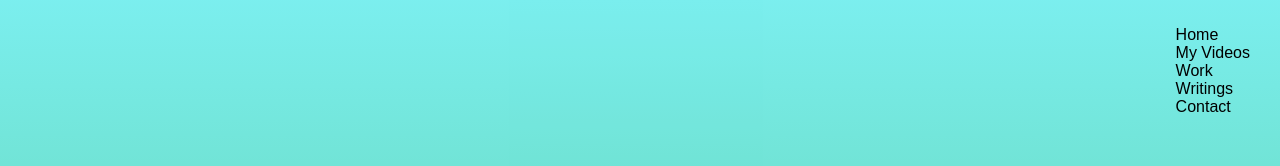
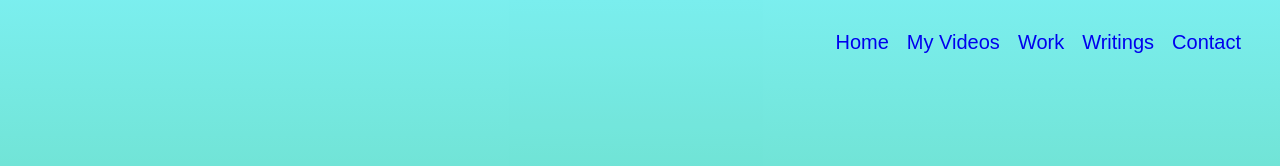
Before and after one commit to Pavani2021/WhiteHatJr.Pavani, a plain HTML site: page index.html in a window 1280 px wide. Shown: the top 166 px of the page. Drawn offline with Linux system fonts and the light colour scheme.

Commit message:
Add files via upload

```diff
--- a/index.html
+++ b/index.html
@@ -9,11 +9,11 @@
 <body>
 
     <ul class="menu">
-    <li class="links">Home</li>
-        <li class="links">My Videos</li>
-        <li class="links">Work</li>
-        <li class="links">Writings</li>
-        <li class="links">Contact</li>
+        <li class="links"><a href="#welcome">Home</a></li>
+        <li class="links"><a href="#videos">My Videos</a></li>
+        <li class="links"><a href="#work">Work</a></li>
+        <li class="links"><a href="writings">Writings</a></li>
+        <li class="links"><a href="#contact">Contact</a></li>
     </ul>
     <section id="welcome">
         <div class="parallax-inner"> <img src="sir-tim-berners-lee-smiling_5e289fca64486.png" class="profile" />
@@ -27,6 +27,26 @@
         <p>Tim Berners-Lee is a software engineer who invented the Internet (or the World Wide Web) in 1989 while at CERN, the European Particle Physics Laboratory. He is director of the World Wide Web Consortium that he founded and a Professor in the Computer Science Department at the University of Oxford.
             In 2001 he became a Fellow of the Royal Society and in 2004 he was knighted.<br><br>In 1994 Berners-Lee founded the World Wide Web Consortium (W3C) at the Laboratory of Computer Science (LCS) at the Massachusetts Institute of Technology in Boston. It was made up of companies that wanted to work together to create Web standards and also improve the Web. It was quickly agreed that the technology should be free of royalties and patents. Berners-Lee has served as director of this W3C since it was founded. In 1995 Microsoft produced the first version of Internet Explorer and this commercial browser created enormous growth in websites and web users. The Web was first used for e-commerce in 1997.</p>
     </section>
+    <section id="videos">
+        <h1>Videos</h1>
+        <div class="line"></div>
+        <iframe width="560" height="315" src="https://www.youtube.com/embed/OM6XIICm_qo" title="YouTube video player" frameborder="0" allow="accelerometer; autoplay; clipboard-write; encrypted-media; gyroscope; picture-in-picture" allowfullscreen></iframe>
+        <br>
+        <br>
+        <iframe width="560" height="315" src="https://www.youtube.com/embed/rCplocVemjo" title="YouTube video player" frameborder="0" allow="accelerometer; autoplay; clipboard-write; encrypted-media; gyroscope; picture-in-picture" allowfullscreen></iframe>
+
+             </section>
+    <section id="work">
+    <h1>WORK</h1>
+        <div class="line"></div>
+        <iframe width="900" height="1000" src="https://en.wikipedia.org/wiki/Tim_Berners-Lee#Career_and_research"></iframe>
+    </section>
+    <section id="writings">
+    <h1>WRITINGS</h1>
+        <div class="line"></div>
+        <a class="article" href="https://webfoundation.org/2019/03/web-birthday-30/" target="_blank">30 years on, what’s next #ForTheWeb?</a>
+    </section>
+
 </body>
 
 </html>
--- a/style.css
+++ b/style.css
@@ -79,3 +79,27 @@ p {
     z-index: 10;
     cursor: pointer;
 }
+
+.links {
+    float: left;
+    padding-top: 5px;
+    padding-right: 9px;
+    padding-left: 9px;
+    padding-bottom: 5px;
+    color: bisque;
+    font-family: fantasy;
+    font-size: 20px;
+
+}
+.links:hover{
+    background-color: blue;
+
+}
+a{
+text-decoration: none;
+
+}
+.article:hover{
+    color: aqua;
+
+}
```
